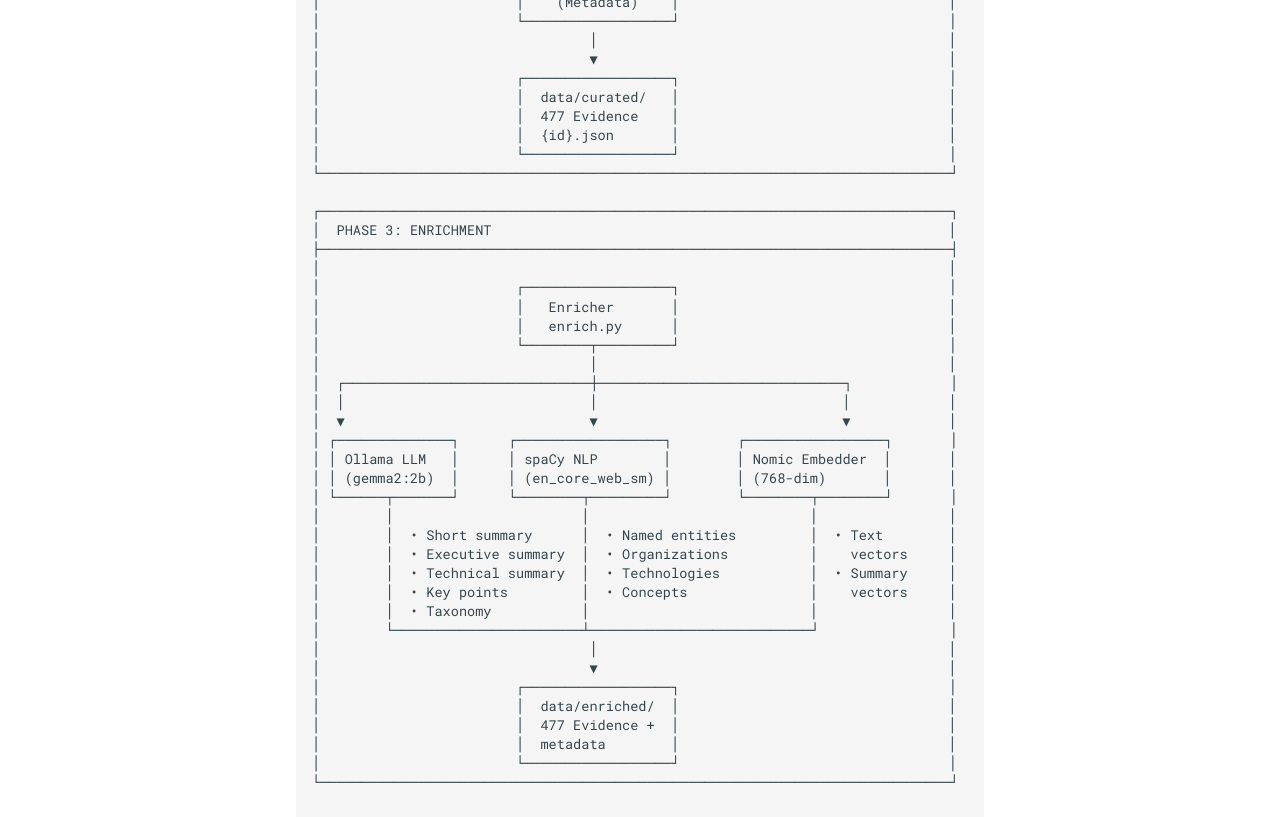
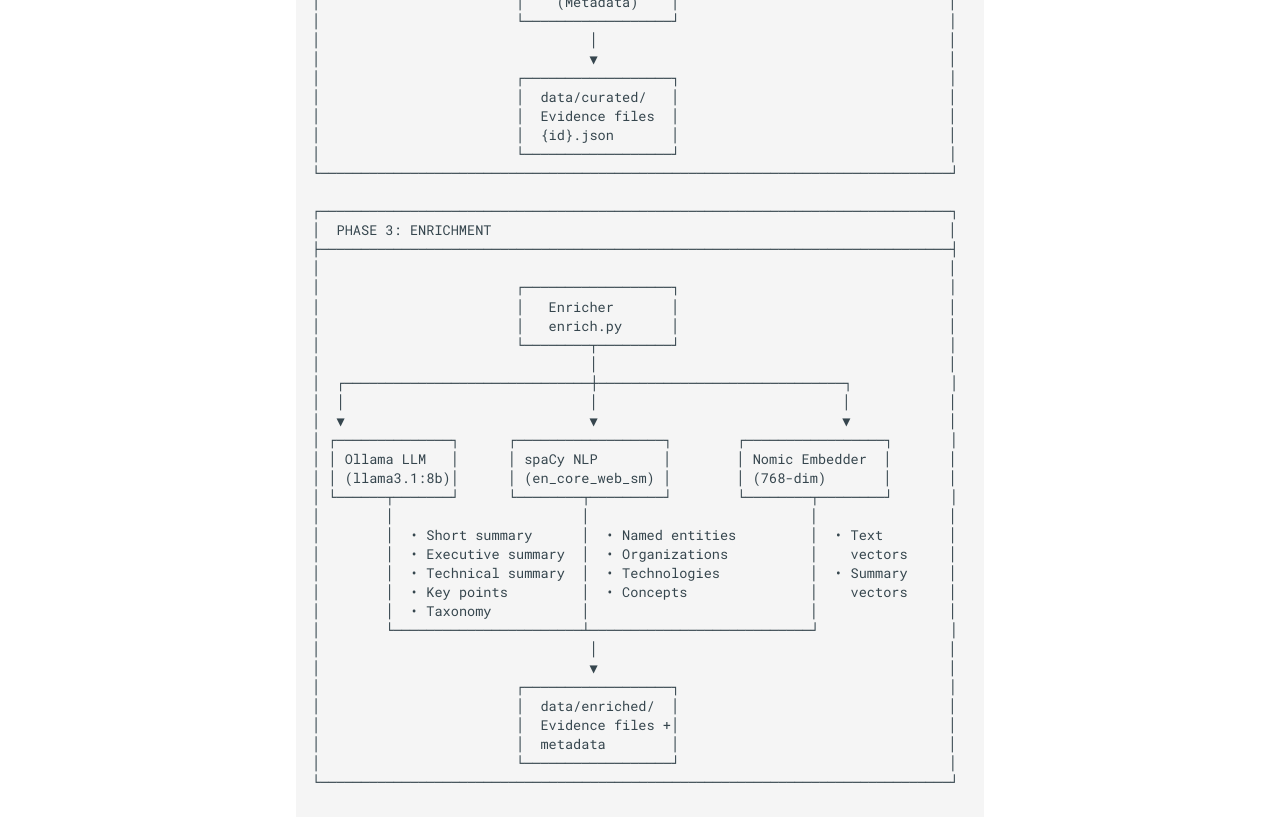
Before and after one commit to akeed/akeed.github.io, an MkDocs documentation site: the page built from docs/articles/Your-Creativity-Is-the-Limit-Now/index.md, in a window 1280 px wide and 1400 px high, scrolled down 3853 px. Shown: the part 153-970 px from the top of the window. Built offline with MkDocs 1.6.1 and Material for MkDocs 9.7.7, drawn with Linux system fonts in a browser that asks for light colours; comment, search, counter and statistics services are not loaded.

Commit message:
fix: fixed the image

```diff
--- a/docs/articles/Your-Creativity-Is-the-Limit-Now/index.md
+++ b/docs/articles/Your-Creativity-Is-the-Limit-Now/index.md
@@ -123,7 +123,7 @@ That's when I started my next project, 'AI Architecture Lab', using **AI to acce
 │                                 ▼                                           │
 │                        ┌──────────────────┐                                 │
 │                        │  data/curated/   │                                 │
-│                        │  477 Evidence    │                                 │
+│                        │  Evidence files  │                                 │
 │                        │  {id}.json       │                                 │
 │                        └──────────────────┘                                 │
 └─────────────────────────────────────────────────────────────────────────────┘
@@ -142,7 +142,7 @@ That's when I started my next project, 'AI Architecture Lab', using **AI to acce
 │  ▼                              ▼                              ▼            │
 │ ┌──────────────┐      ┌──────────────────┐        ┌─────────────────┐       │
 │ │ Ollama LLM   │      │ spaCy NLP        │        │ Nomic Embedder  │       │
-│ │ (gemma2:2b)  │      │ (en_core_web_sm) │        │ (768-dim)       │       │
+│ │ (llama3.1:8b)│      │ (en_core_web_sm) │        │ (768-dim)       │       │
 │ └──────┬───────┘      └────────┬─────────┘        └────────┬────────┘       │
 │        │                       │                           │                │
 │        │  • Short summary      │  • Named entities         │  • Text        │
@@ -155,7 +155,7 @@ That's when I started my next project, 'AI Architecture Lab', using **AI to acce
 │                                 ▼                                           │
 │                        ┌──────────────────┐                                 │
 │                        │  data/enriched/  │                                 │
-│                        │  477 Evidence +  │                                 │
+│                        │  Evidence files +│                                 │
 │                        │  metadata        │                                 │
 │                        └──────────────────┘                                 │
 └─────────────────────────────────────────────────────────────────────────────┘
```
